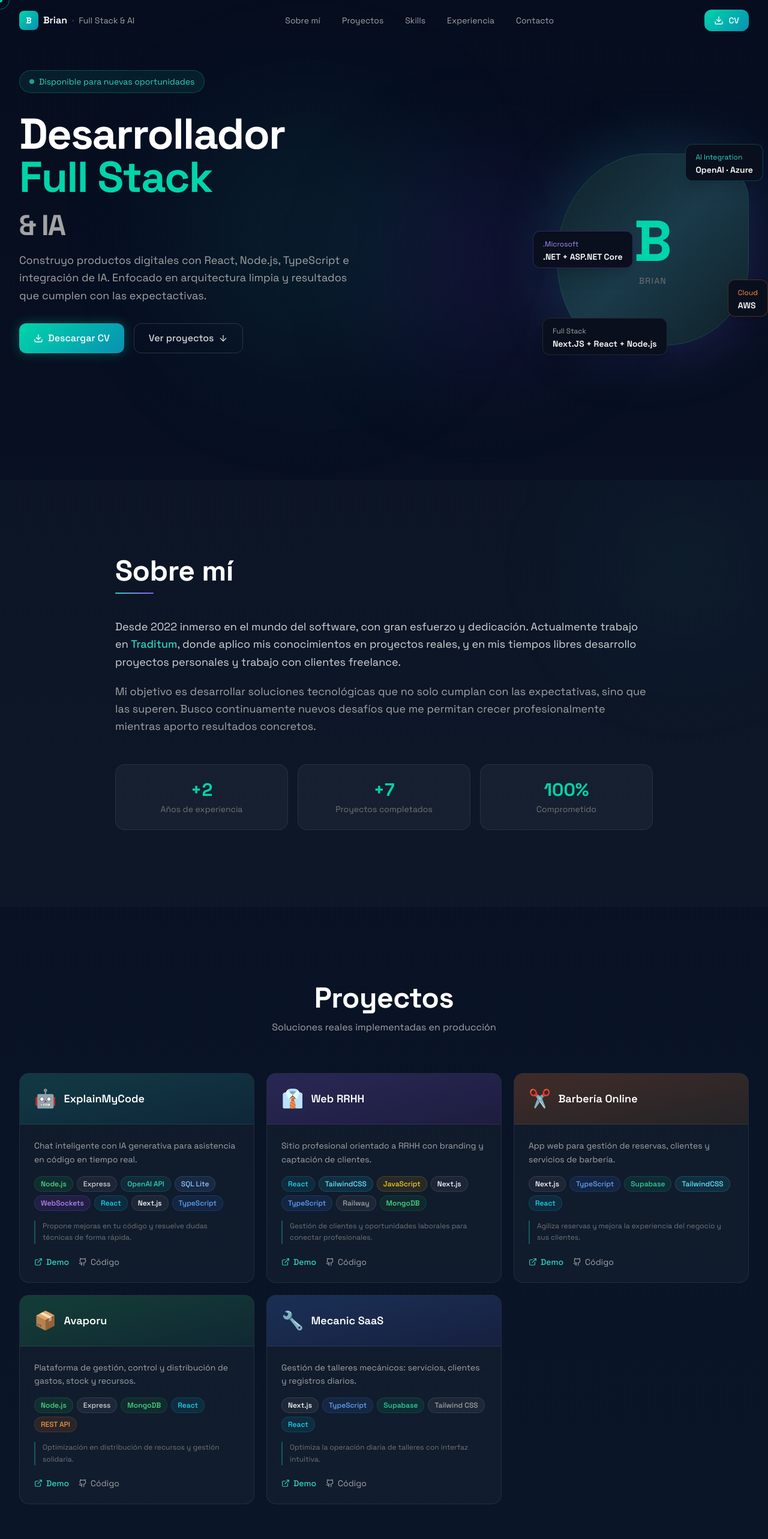
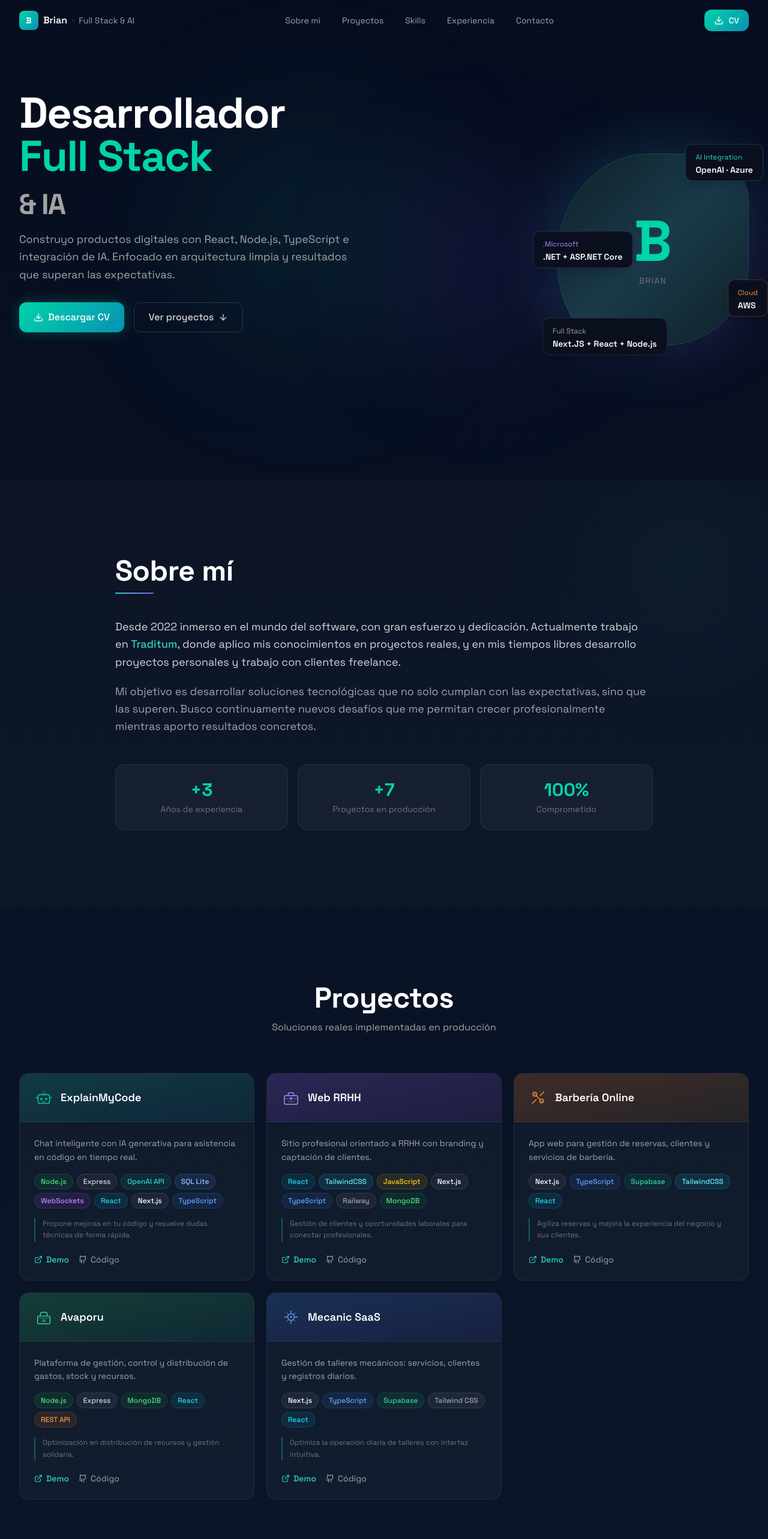
Before and after one commit to brian-h2/Portfolio-2026, a React (Vite) app: page / in a window 1280 px wide. Shown: the top 2566 px of the page at 60% size. Built offline with nearby package versions, Linux system fonts and the light colour scheme.

Commit message:
New features, cambios en iconos, quitado de cursor y agregados

```diff
--- a/src/App.tsx
+++ b/src/App.tsx
@@ -1,4 +1,4 @@
-import { useEffect, useRef, useState } from 'react';
+import { useEffect, useState } from 'react';
 import { Header } from './components/Header';
 import { Hero } from './components/Hero';
 import { Projects } from './components/Projects';
@@ -7,48 +7,6 @@ import { Experience } from './components/Experience';
 import { About } from './components/About';
 import { Contact } from './components/Contact';
 import { Footer } from './components/Footer';
-
-function CustomCursor() {
-  const dotRef = useRef<HTMLDivElement>(null);
-  const ringRef = useRef<HTMLDivElement>(null);
-  const pos = useRef({ x: 0, y: 0 });
-  const ring = useRef({ x: 0, y: 0 });
-  const raf = useRef<number>(0);
-
-  useEffect(() => {
-    const move = (e: MouseEvent) => {
-      pos.current = { x: e.clientX, y: e.clientY };
-      if (dotRef.current) {
-        dotRef.current.style.left = `${e.clientX}px`;
-        dotRef.current.style.top = `${e.clientY}px`;
-      }
-    };
-
-    const animate = () => {
-      ring.current.x += (pos.current.x - ring.current.x) * 0.12;
-      ring.current.y += (pos.current.y - ring.current.y) * 0.12;
-      if (ringRef.current) {
-        ringRef.current.style.left = `${ring.current.x}px`;
-        ringRef.current.style.top = `${ring.current.y}px`;
-      }
-      raf.current = requestAnimationFrame(animate);
-    };
-
-    window.addEventListener('mousemove', move);
-    raf.current = requestAnimationFrame(animate);
-    return () => {
-      window.removeEventListener('mousemove', move);
-      cancelAnimationFrame(raf.current);
-    };
-  }, []);
-
-  return (
-    <>
-      <div ref={dotRef} className="cursor-dot" />
-      <div ref={ringRef} className="cursor-ring" />
-    </>
-  );
-}
 
 function ScrollProgress() {
   const [width, setWidth] = useState(0);
@@ -74,7 +32,6 @@ function ScrollProgress() {
 export default function App() {
   return (
     <div className="min-h-screen bg-gradient-to-b from-[#060d1f] via-[#0a1628] to-[#060d1f] relative">
-      <CustomCursor />
       <ScrollProgress />
       <div className="relative z-10">
         <Header />
--- a/src/components/About.tsx
+++ b/src/components/About.tsx
@@ -1,8 +1,8 @@
 import { useScrollAnimation } from '../hooks/useScrollAnimation';
 
 const stats = [
-  { value: '+2', label: 'Años de experiencia' },
-  { value: '+7', label: 'Proyectos completados' },
+  { value: '+3', label: 'Años de experiencia' },
+  { value: '+7', label: 'Proyectos en producción' },
   { value: '100%', label: 'Comprometido' },
 ];
 
--- a/src/components/Contact.tsx
+++ b/src/components/Contact.tsx
@@ -18,9 +18,9 @@ export function Contact() {
             ref={headingRef as React.RefObject<HTMLDivElement>}
             className={`text-center mb-12 anim-fade-up ${headingVisible ? 'is-visible' : ''}`}
           >
-            <h2 className="mb-3 text-5xl font-bold text-white">Conectemos</h2>
+            <h2 className="mb-3 text-5xl font-bold text-white">Hablemos</h2>
             <p className="text-neutral-400">
-              ¿Interesado en trabajar juntos? Estoy disponible para nuevas oportunidades.
+              ¿Tenés un proyecto o una oportunidad laboral? Escribime y lo conversamos.
             </p>
           </div>
 
--- a/src/components/Hero.tsx
+++ b/src/components/Hero.tsx
@@ -2,7 +2,6 @@ import { Download, ArrowDown } from 'lucide-react';
 import { useScrollAnimation } from '../hooks/useScrollAnimation';
 
 export function Hero() {
-  const { ref: badgeRef, isVisible: badgeVisible } = useScrollAnimation({ threshold: 0.1 });
   const { ref: titleRef, isVisible: titleVisible } = useScrollAnimation({ threshold: 0.1 });
   const { ref: ctaRef, isVisible: ctaVisible } = useScrollAnimation({ threshold: 0.1 });
   const { ref: avatarRef, isVisible: avatarVisible } = useScrollAnimation({ threshold: 0.1 });
@@ -24,39 +23,28 @@ export function Hero() {
           {/* Left — Text */}
           <div className="flex-1 space-y-8">
 
-            {/* Status badge */}
-            <div
-              ref={badgeRef as React.RefObject<HTMLDivElement>}
-              className={`anim-fade-up ${badgeVisible ? 'is-visible' : ''}`}
-            >
-              <span className="inline-flex items-center gap-2 px-4 py-2 rounded-full border border-teal-500/30 bg-teal-500/10 text-teal-400 text-sm">
-                <span className="w-2 h-2 bg-teal-400 rounded-full animate-pulse" />
-                Disponible para nuevas oportunidades
-              </span>
-            </div>
-
             {/* Title */}
             <div
               ref={titleRef as React.RefObject<HTMLDivElement>}
-              className={`space-y-4 anim-fade-up anim-delay-150 ${titleVisible ? 'is-visible' : ''}`}
+              className={`space-y-4 anim-fade-up ${titleVisible ? 'is-visible' : ''}`}
             >
               <h1 className="text-5xl md:text-6xl lg:text-7xl font-bold text-white leading-[1.05] tracking-tight">
                 Desarrollador
                 <br />
                 <span className="text-accent">Full Stack</span>
                 <br />
-                <span className="text-neutral-400 text-4xl md:text-5xl">& IA </span>
+                <span className="text-neutral-400 text-4xl md:text-5xl">&amp; IA</span>
               </h1>
               <p className="text-lg text-neutral-400 max-w-xl leading-relaxed">
                 Construyo productos digitales con React, Node.js, TypeScript e integración de IA.
-                Enfocado en arquitectura limpia y resultados que cumplen con las expectactivas.
+                Enfocado en arquitectura limpia y resultados que superan las expectativas.
               </p>
             </div>
 
             {/* CTAs */}
             <div
               ref={ctaRef as React.RefObject<HTMLDivElement>}
-              className={`flex flex-wrap gap-4 anim-fade-up anim-delay-300 ${ctaVisible ? 'is-visible' : ''}`}
+              className={`flex flex-wrap gap-4 anim-fade-up anim-delay-150 ${ctaVisible ? 'is-visible' : ''}`}
             >
               <button
                 onClick={() => window.open('/cv.pdf', '_blank')}
@@ -76,7 +64,7 @@ export function Hero() {
 
             {/* Terminal decoration */}
             <div
-              className={`anim-fade-up anim-delay-400 ${ctaVisible ? 'is-visible' : ''} hidden md:block`}
+              className={`anim-fade-up anim-delay-300 ${ctaVisible ? 'is-visible' : ''} hidden md:block`}
             >
               <div className="inline-flex flex-col gap-1 px-4 py-3 rounded-lg bg-white/[0.03] border border-white/[0.06] font-mono text-sm">
                 <span className="terminal-line text-neutral-400">Next.JS, React · TypeScript · Node.js</span>
--- a/src/components/Projects.tsx
+++ b/src/components/Projects.tsx
@@ -20,10 +20,66 @@ const techColors: Record<string, string> = {
 
 const defaultTechClass = 'bg-white/5 text-neutral-400 border-white/10';
 
+// SVG icons per project type
+const AiIcon = () => (
+  <svg viewBox="0 0 40 40" fill="none" xmlns="http://www.w3.org/2000/svg" className="w-8 h-8">
+    <rect x="8" y="14" width="24" height="18" rx="4" fill="none" stroke="#00d4aa" strokeWidth="1.8"/>
+    <rect x="15" y="10" width="10" height="5" rx="2" fill="#00d4aa" opacity="0.25" stroke="#00d4aa" strokeWidth="1.5"/>
+    <circle cx="15" cy="23" r="2.5" fill="#00d4aa" opacity="0.85"/>
+    <circle cx="25" cy="23" r="2.5" fill="#00d4aa" opacity="0.85"/>
+    <path d="M17.5 28.5 Q20 30.5 22.5 28.5" stroke="#00d4aa" strokeWidth="1.5" strokeLinecap="round"/>
+    <line x1="4" y1="20" x2="8" y2="20" stroke="#00d4aa" strokeWidth="1.8" strokeLinecap="round"/>
+    <line x1="32" y1="20" x2="36" y2="20" stroke="#00d4aa" strokeWidth="1.8" strokeLinecap="round"/>
+    <circle cx="20" cy="7" r="1.2" fill="#00d4aa"/>
+  </svg>
+);
+
+const HrIcon = () => (
+  <svg viewBox="0 0 40 40" fill="none" xmlns="http://www.w3.org/2000/svg" className="w-8 h-8">
+    <rect x="6" y="16" width="28" height="18" rx="3" fill="none" stroke="#a78bfa" strokeWidth="1.8"/>
+    <path d="M14 16V13C14 11.343 15.343 10 17 10H23C24.657 10 26 11.343 26 13V16" stroke="#a78bfa" strokeWidth="1.8" strokeLinecap="round"/>
+    <line x1="6" y1="22" x2="34" y2="22" stroke="#a78bfa" strokeWidth="1.5" strokeLinecap="round" opacity="0.5"/>
+    <circle cx="20" cy="22" r="2.5" fill="#a78bfa" opacity="0.9"/>
+    <line x1="20" y1="22" x2="20" y2="19.5" stroke="#a78bfa" strokeWidth="1.5"/>
+    <rect x="14" y="27" width="12" height="2" rx="1" fill="#a78bfa" opacity="0.4"/>
+  </svg>
+);
+
+const BarberIcon = () => (
+  <svg viewBox="0 0 40 40" fill="none" xmlns="http://www.w3.org/2000/svg" className="w-8 h-8">
+    <circle cx="13" cy="13" r="4" fill="none" stroke="#fb923c" strokeWidth="1.8"/>
+    <circle cx="27" cy="27" r="4" fill="none" stroke="#fb923c" strokeWidth="1.8"/>
+    <line x1="16.5" y1="16.5" x2="23.5" y2="23.5" stroke="#fb923c" strokeWidth="1.8" strokeLinecap="round"/>
+    <line x1="8" y1="32" x2="16" y2="24" stroke="#fb923c" strokeWidth="1.8" strokeLinecap="round"/>
+    <line x1="32" y1="8" x2="24" y2="16" stroke="#fb923c" strokeWidth="1.8" strokeLinecap="round"/>
+    <circle cx="13" cy="13" r="1.8" fill="#fb923c" opacity="0.5"/>
+    <circle cx="27" cy="27" r="1.8" fill="#fb923c" opacity="0.5"/>
+  </svg>
+);
+
+const InventoryIcon = () => (
+  <svg viewBox="0 0 40 40" fill="none" xmlns="http://www.w3.org/2000/svg" className="w-8 h-8">
+    <rect x="7" y="18" width="26" height="16" rx="2" fill="none" stroke="#34d399" strokeWidth="1.8"/>
+    <path d="M7 22H33" stroke="#34d399" strokeWidth="1.5" strokeLinecap="round" opacity="0.5"/>
+    <path d="M13 18V14C13 11.791 14.791 10 17 10H23C25.209 10 27 11.791 27 14V18" stroke="#34d399" strokeWidth="1.8" strokeLinecap="round"/>
+    <rect x="16" y="25" width="8" height="5" rx="1.5" fill="#34d399" opacity="0.3" stroke="#34d399" strokeWidth="1.2"/>
+    <line x1="20" y1="25" x2="20" y2="30" stroke="#34d399" strokeWidth="1.2"/>
+  </svg>
+);
+
+const MechanicIcon = () => (
+  <svg viewBox="0 0 40 40" fill="none" xmlns="http://www.w3.org/2000/svg" className="w-8 h-8">
+    <circle cx="20" cy="20" r="7" fill="none" stroke="#60a5fa" strokeWidth="1.8"/>
+    <circle cx="20" cy="20" r="2.5" fill="#60a5fa" opacity="0.7"/>
+    <path d="M20 7V11M20 29V33M7 20H11M29 20H33" stroke="#60a5fa" strokeWidth="1.8" strokeLinecap="round"/>
+    <path d="M11.1 11.1L13.9 13.9M26.1 26.1L28.9 28.9M11.1 28.9L13.9 26.1M26.1 13.9L28.9 11.1" stroke="#60a5fa" strokeWidth="1.5" strokeLinecap="round" opacity="0.6"/>
+  </svg>
+);
+
 const projects = [
   {
     name: 'ExplainMyCode',
-    emoji: '🤖',
+    icon: <AiIcon />,
     description: 'Chat inteligente con IA generativa para asistencia en código en tiempo real.',
     stack: ['Node.js', 'Express', 'OpenAI API', 'SQL Lite', 'WebSockets', 'React', 'Next.js', 'TypeScript'],
     impact: 'Propone mejoras en tu código y resuelve dudas técnicas de forma rápida.',
@@ -33,7 +89,7 @@ const projects = [
   },
   {
     name: 'Web RRHH',
-    emoji: '👔',
+    icon: <HrIcon />,
     description: 'Sitio profesional orientado a RRHH con branding y captación de clientes.',
     stack: ['React', 'TailwindCSS', 'JavaScript', 'Next.js', 'TypeScript', 'Railway', 'MongoDB'],
     impact: 'Gestión de clientes y oportunidades laborales para conectar profesionales.',
@@ -43,7 +99,7 @@ const projects = [
   },
   {
     name: 'Barbería Online',
-    emoji: '✂️',
+    icon: <BarberIcon />,
     description: 'App web para gestión de reservas, clientes y servicios de barbería.',
     stack: ['Next.js', 'TypeScript', 'Supabase', 'TailwindCSS', 'React'],
     impact: 'Agiliza reservas y mejora la experiencia del negocio y sus clientes.',
@@ -53,7 +109,7 @@ const projects = [
   },
   {
     name: 'Avaporu',
-    emoji: '📦',
+    icon: <InventoryIcon />,
     description: 'Plataforma de gestión, control y distribución de gastos, stock y recursos.',
     stack: ['Node.js', 'Express', 'MongoDB', 'React', 'REST API'],
     impact: 'Optimización en distribución de recursos y gestión solidaria.',
@@ -63,7 +119,7 @@ const projects = [
   },
   {
     name: 'Mecanic SaaS',
-    emoji: '🔧',
+    icon: <MechanicIcon />,
     description: 'Gestión de talleres mecánicos: servicios, clientes y registros diarios.',
     stack: ['Next.js', 'TypeScript', 'Supabase', 'Tailwind CSS', 'React'],
     impact: 'Optimiza la operación diaria de talleres con interfaz intuitiva.',
@@ -103,7 +159,7 @@ export function Projects() {
               {/* Card header with gradient */}
               <div className={`bg-gradient-to-br ${project.accent} p-6 border-b border-white/5`}>
                 <div className="flex items-center gap-3">
-                  <span className="text-3xl">{project.emoji}</span>
+                  {project.icon}
                   <h3 className="text-white font-semibold text-lg">{project.name}</h3>
                 </div>
               </div>
--- a/src/components/Skills.tsx
+++ b/src/components/Skills.tsx
@@ -77,7 +77,11 @@ export function Skills() {
           {/* Core — ocupa 2 columnas en lg */}
           <div className={`lg:col-span-2 skill-tile rounded-2xl p-8 anim-slide-left ${cardsVisible ? 'is-visible' : ''}`}>
             <div className="flex items-center gap-3 mb-6">
-              <div className="w-10 h-10 rounded-xl gradient-accent flex items-center justify-center text-lg">⚡</div>
+              <div className="w-10 h-10 rounded-xl gradient-accent flex items-center justify-center">
+                <svg viewBox="0 0 20 20" fill="none" className="w-5 h-5" xmlns="http://www.w3.org/2000/svg">
+                  <path d="M11 2L3 11h7l-1 7 8-9h-7l1-7z" stroke="white" strokeWidth="1.5" strokeLinecap="round" strokeLinejoin="round"/>
+                </svg>
+              </div>
               <div>
                 <h3 className="text-white text-lg font-semibold">Core Stack</h3>
                 <p className="text-neutral-500 text-sm">Tecnologías principales</p>
@@ -91,7 +95,12 @@ export function Skills() {
           {/* DevOps */}
           <div className={`skill-tile rounded-2xl p-8 anim-slide-right ${cardsVisible ? 'is-visible' : ''}`}>
             <div className="flex items-center gap-3 mb-6">
-              <div className="w-10 h-10 rounded-xl bg-violet-500/20 border border-violet-500/30 flex items-center justify-center text-lg">🛠️</div>
+              <div className="w-10 h-10 rounded-xl bg-violet-500/20 border border-violet-500/30 flex items-center justify-center">
+                <svg viewBox="0 0 20 20" fill="none" className="w-5 h-5" xmlns="http://www.w3.org/2000/svg">
+                  <path d="M14.7 6.3a1 1 0 000 1.4l1.6 1.6a1 1 0 001.4 0l.3-.3-3-3-.3.3zM9 11L3 17l1 1 6-6" stroke="#a78bfa" strokeWidth="1.5" strokeLinecap="round" strokeLinejoin="round"/>
+                  <path d="M13 5l2 2-8 8-3 1 1-3 8-8z" stroke="#a78bfa" strokeWidth="1.5" strokeLinecap="round" strokeLinejoin="round"/>
+                </svg>
+              </div>
               <div>
                 <h3 className="text-white text-lg font-semibold">DevOps & Tools</h3>
                 <p className="text-neutral-500 text-sm">Infraestructura y prácticas</p>
@@ -105,7 +114,12 @@ export function Skills() {
           {/* Soft skills — full width */}
           <div className={`lg:col-span-3 skill-tile rounded-2xl p-8 anim-fade-up anim-delay-150 ${cardsVisible ? 'is-visible' : ''}`}>
             <div className="flex items-center gap-3 mb-6">
-              <div className="w-10 h-10 rounded-xl bg-teal-500/20 border border-teal-500/30 flex items-center justify-center text-lg">💡</div>
+              <div className="w-10 h-10 rounded-xl bg-teal-500/20 border border-teal-500/30 flex items-center justify-center">
+                <svg viewBox="0 0 20 20" fill="none" className="w-5 h-5" xmlns="http://www.w3.org/2000/svg">
+                  <path d="M10 2a6 6 0 100 12 6 6 0 000-12zM7 10h6M10 7v6" stroke="#00d4aa" strokeWidth="1.5" strokeLinecap="round"/>
+                  <path d="M10 2v1M10 17v1M2 10h1M17 10h1" stroke="#00d4aa" strokeWidth="1.2" strokeLinecap="round" opacity="0.5"/>
+                </svg>
+              </div>
               <div>
                 <h3 className="text-white text-lg font-semibold">Soft Skills & Metodologías</h3>
                 <p className="text-neutral-500 text-sm">Competencias profesionales</p>
--- a/src/styles/globals.css
+++ b/src/styles/globals.css
@@ -159,40 +159,6 @@
 .anim-delay-400 { animation-delay: 400ms; }
 .anim-delay-500 { animation-delay: 500ms; }
 
-/* =============================================
-   CUSTOM CURSOR
-   ============================================= */
-*, *::before, *::after {
-  cursor: none !important;
-}
-
-.cursor-dot {
-  width: 8px;
-  height: 8px;
-  background: #00d4aa;
-  border-radius: 50%;
-  position: fixed;
-  top: 0;
-  left: 0;
-  pointer-events: none;
-  z-index: 9999;
-  transform: translate(-50%, -50%);
-  transition: transform 0.1s ease, width 0.2s ease, height 0.2s ease, background 0.2s ease;
-}
-
-.cursor-ring {
-  width: 32px;
-  height: 32px;
-  border: 1.5px solid rgba(0, 212, 170, 0.5);
-  border-radius: 50%;
-  position: fixed;
-  top: 0;
-  left: 0;
-  pointer-events: none;
-  z-index: 9998;
-  transform: translate(-50%, -50%);
-  transition: transform 0.12s ease, width 0.2s ease, height 0.2s ease, opacity 0.2s ease;
-}
 
 /* =============================================
    DOT GRID BACKGROUND
```
